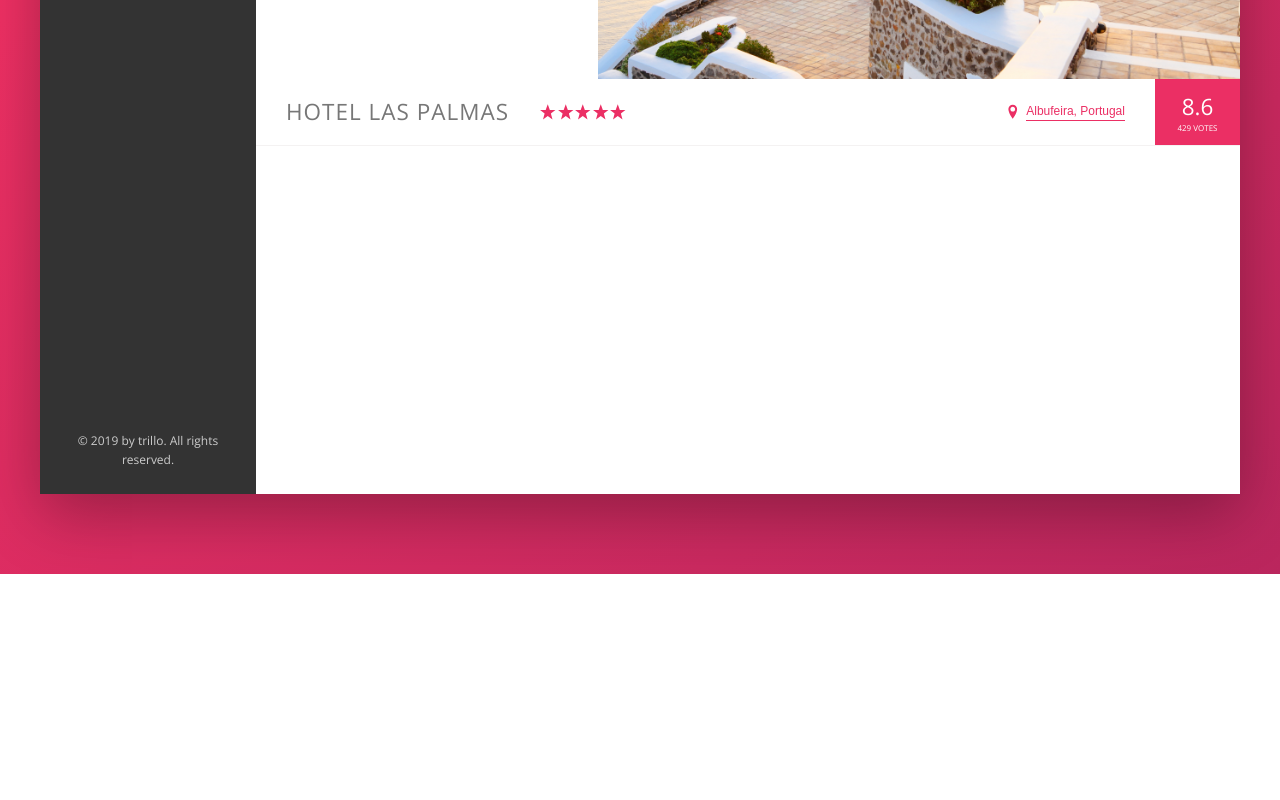
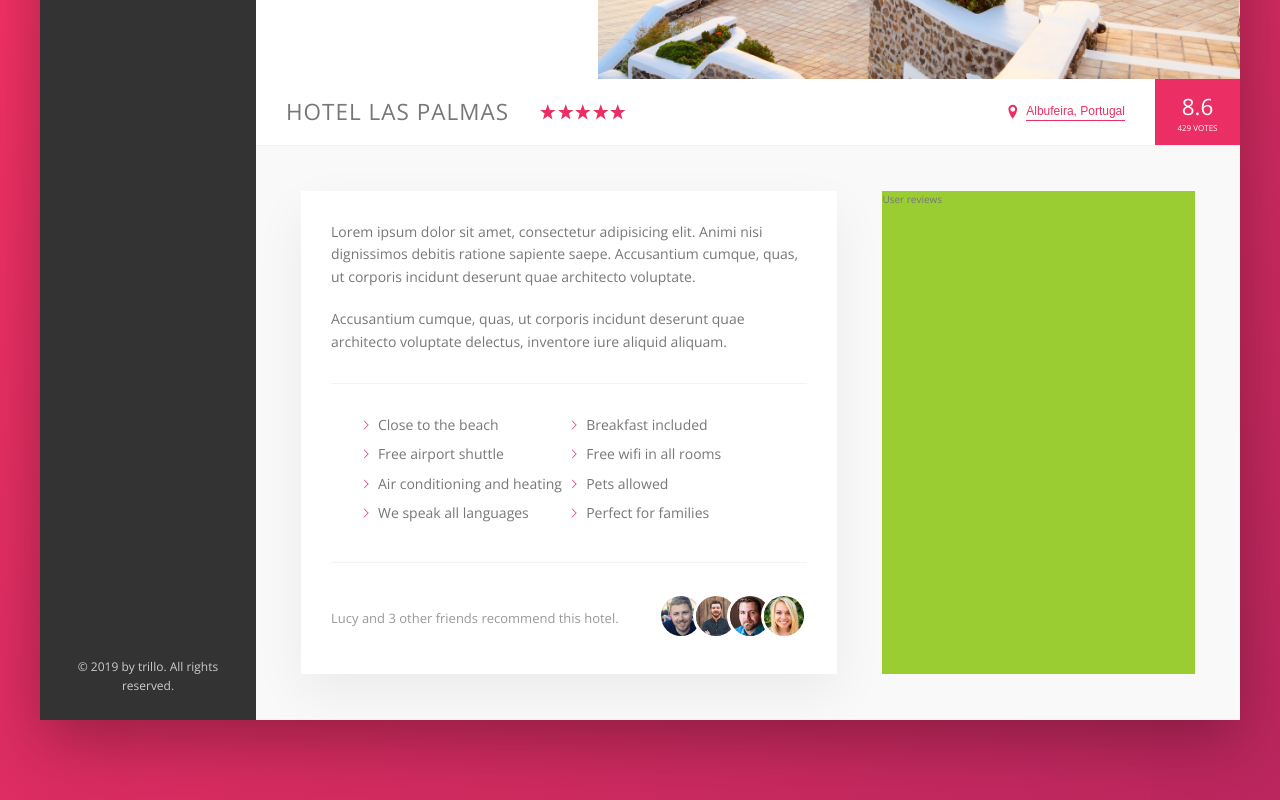
Before and after one commit to JeremyDAdams/Trillo, a website: page index.html in a window 1280 px wide. Shown: the part 456-1256 px from the top of the page. Before the commit the page ends 1030 px from the top, so only its background shows below. Drawn offline with nearby package versions, Linux system fonts and the light colour scheme.

Commit message:
Build description section

```diff
--- a/index.html
+++ b/index.html
@@ -138,6 +138,45 @@
                             <div class="overview__rating-count">429 votes</div>
                         </div>
                     </div>
+
+                    <div class="detail">
+                        <div class="description">
+                            <p class="paragraph">
+                                Lorem ipsum dolor sit amet, consectetur adipisicing elit. Animi nisi dignissimos debitis ratione sapiente saepe. Accusantium cumque, quas, ut corporis incidunt deserunt quae architecto voluptate.
+                            </p>
+
+                            <p class="paragraph">
+                                Accusantium cumque, quas, ut corporis incidunt deserunt quae architecto voluptate delectus, inventore iure aliquid aliquam.
+                            </p>
+                            <ul class="list">
+                                <li class="list__item">Close to the beach</li>
+                                <li class="list__item">Breakfast included</li>
+                                <li class="list__item">Free airport shuttle</li>
+                                <li class="list__item">Free wifi in all rooms</li>
+                                <li class="list__item">Air conditioning and heating</li>
+                                <li class="list__item">Pets allowed</li>
+                                <li class="list__item">We speak all languages</li>
+                                <li class="list__item">Perfect for families</li>
+                            </ul>
+                            <div class="recommend">
+                                <p class="recommend__count">
+                                    Lucy and 3 other friends recommend this hotel.
+                                </p>
+                                <div class="recommend__friends">
+                                    <img src="img/user-3.jpg" alt="Friend 1" class="recommend__photo">
+                                    <img src="img/user-4.jpg" alt="Friend 2" class="recommend__photo">
+                                    <img src="img/user-5.jpg" alt="Friend 3" class="recommend__photo">
+                                    <img src="img/user-6.jpg" alt="Friend 4" class="recommend__photo">
+                                </div>
+                            </div>
+                        </div>
+
+                        <div class="user-reviews">
+                            User reviews
+                        </div>
+                    </div>
+
+
                 </main>
             </div>
         </div>
--- a/sass/_base.scss
+++ b/sass/_base.scss
@@ -31,6 +31,9 @@ Grey dark 3: #999
     --color-grey-dark-3: #999;
 
     --shadow-dark: 0 2rem 6rem rgba(0,0,0,.3);
+    --shadow-light: 0 2rem 5rem rgba(0,0,0,.06);
+
+    --line: 1px solid var(--color-grey-light-2);
 }
 
 * {
--- a/sass/_components.scss
+++ b/sass/_components.scss
@@ -205,7 +205,7 @@
 
     display: flex;
     align-items: center;
-    border-bottom: 1px solid var(--color-grey-light-2);
+    border-bottom: var(--line);
 
     &__heading {
         font-size: 2.25rem;
@@ -303,3 +303,85 @@
         box-shadow: none;
     }
 }
+
+/////////////////////////////////////////////
+//PARAGRAPH
+
+.paragraph:not(:last-of-type) {
+    margin-bottom: 2rem;
+}
+
+
+/////////////////////////////////////////////
+//LIST
+
+.list {
+    list-style: none;
+    margin: 3rem 0;
+    padding: 3rem;
+    border-top: var(--line);
+    border-bottom: var(--line);
+
+    display: flex;
+    flex-wrap: wrap;
+
+    &__item {
+        flex: 0 0 50%;
+        margin-bottom: .7rem;
+    }
+
+    &__item::before {
+        content: "";
+        display: inline-block;
+        height: 1rem;
+        width: 1rem;
+        margin-right: .7rem;
+
+        //Older browsers
+        //background-image: url(../img/chevron-thin-right.svg);
+        //background-size: cover;
+
+        //Newer browsers - masks
+
+        background-color: var(--color-primary);
+        -webkit-mask-image: url(../img/chevron-thin-right.svg);
+        -webkit-mask-size: cover;
+        mask-image: url(../img/chevron-thin-right.svg);
+        mask-size: cover;
+    }
+}
+
+
+
+
+/////////////////////////////////////////////
+//RECOMMEND
+
+.recommend {
+    font-size: 1.3rem;
+    color: var(--color-grey-dark-3);
+
+    display: flex;
+    align-items: center;
+
+
+    &__count {
+        margin-right: auto;
+    }
+
+    &__friends {
+
+    }
+
+    &__photo {
+        box-sizing: content-box;
+        height: 4rem;
+        width: 4rem;
+        border-radius: 50%;
+        border: 3px solid #fff;
+
+        &:not(:last-child) {
+            margin-right: -1.5rem;
+        }
+    }
+}
--- a/sass/_layout.scss
+++ b/sass/_layout.scss
@@ -11,7 +11,7 @@
     font-size: 1.4rem;
     height: 7rem;
     background-color: #fff;
-    border-bottom: 1px solid var(--color-grey-light-2);
+    border-bottom: var(--line);
 
     display: flex;
 
@@ -36,9 +36,27 @@
 
 .hotel-view {
     background-color: #fff;
-    //FOR TESTING
-    height: 80rem;
-
 
     flex: 1;
 }
+
+.detail {
+    display: flex;
+    padding: 4.5rem;
+    background-color: var(--color-grey-light-1);
+    border-bottom: var(--line);
+}
+
+.description {
+    font-size: 1.4rem;
+    background-color: #fff;
+    box-shadow: var(--shadow-light);
+    padding: 3rem;
+    flex: 0 0 60%;
+    margin-right: 4.5rem;
+}
+
+.user-reviews {
+    background-color: yellowgreen;
+    flex: 1;
+}
```
Also changed, not shown: css/style.css.
